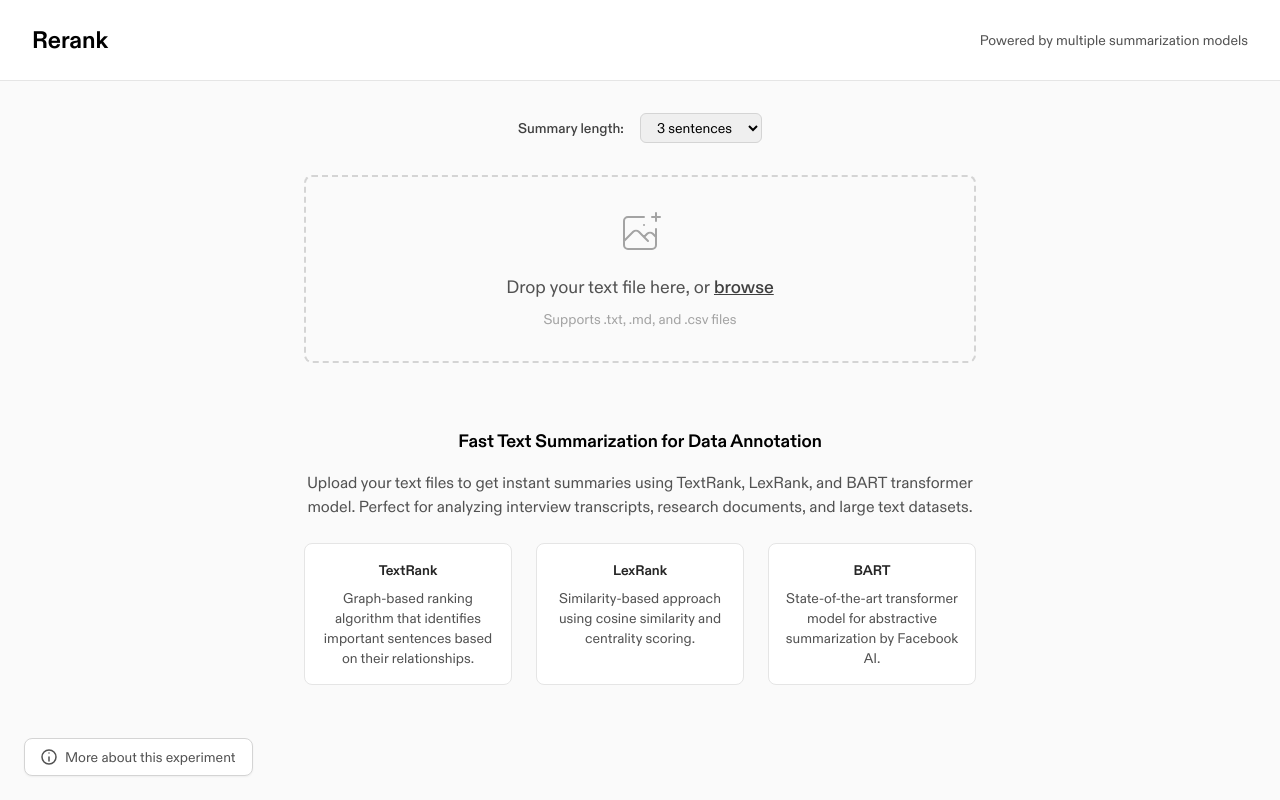
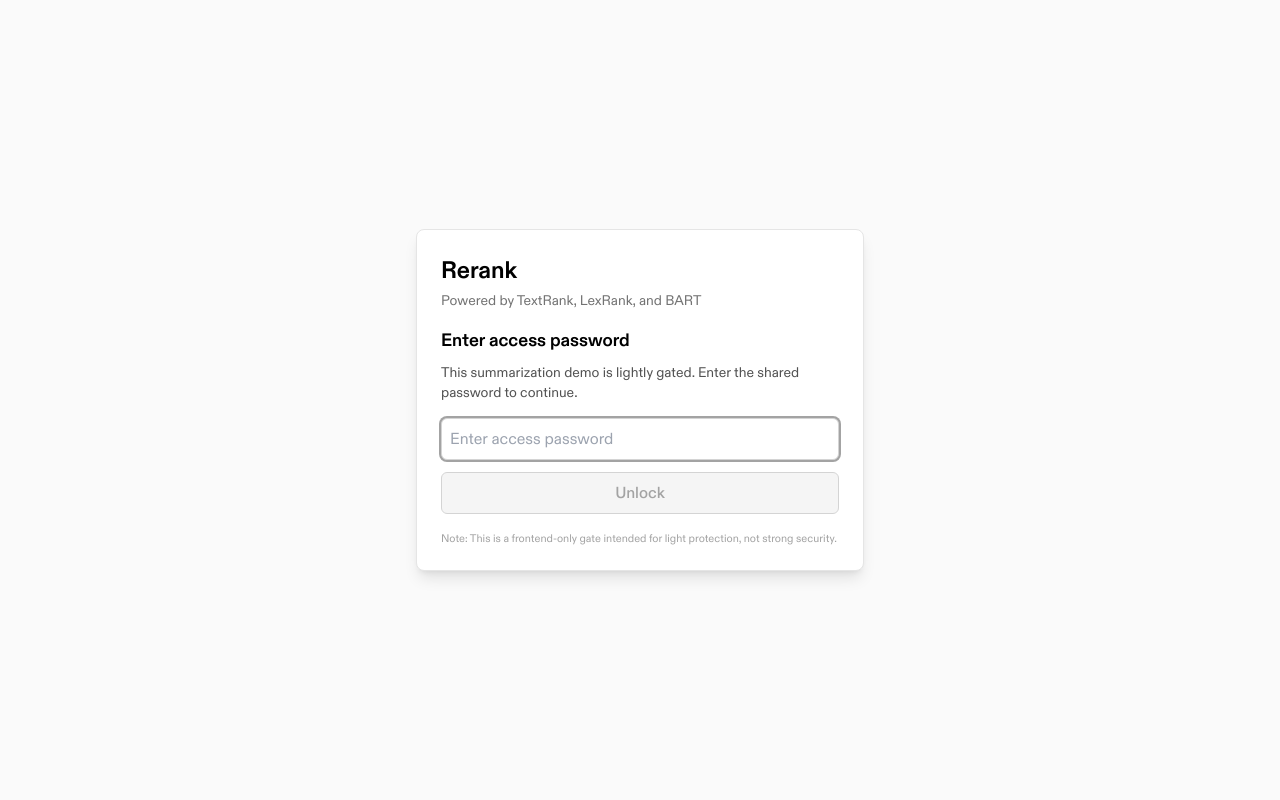
Before and after one commit to averyreyna/rerank, a React (Create React App) app: page / in a window 1280 px wide. Built offline with nearby package versions, Linux system fonts and the light colour scheme; the HTML template or start-up script is replaced by a standard one; what sentiment would draw is missing.

Commit message:
final updates

```diff
--- a/src/App.tsx
+++ b/src/App.tsx
@@ -3,12 +3,15 @@
 import SummaryResults from './components/SummaryResults';
 import InfoButton from './components/InfoButton';
 import ProjectModal from './components/ProjectModal';
+import PasswordGate from './components/PasswordGate';
 import {
   textRankSummarize,
   lexRankSummarize,
   bartSummarize,
   SummaryResult
 } from './utils/textSummarization';
+
+const ACCESS_FLAG_KEY = 'rerank_has_access';
 
 function App() {
   const [results, setResults] = useState<SummaryResult[]>([]);
@@ -17,6 +20,13 @@
   const [isProcessing, setIsProcessing] = useState<boolean>(false);
   const [numSentences, setNumSentences] = useState<number>(3);
   const [isModalOpen, setIsModalOpen] = useState<boolean>(false);
+  const [hasAccess, setHasAccess] = useState<boolean>(() => {
+    try {
+      return window.localStorage.getItem(ACCESS_FLAG_KEY) === 'true';
+    } catch {
+      return false;
+    }
+  });
 
   const handleFileSelect = useCallback(async (content: string, fileName: string) => {
     setIsProcessing(true);
@@ -43,6 +53,21 @@
       setIsProcessing(false);
     }
   }, [numSentences]);
+
+  if (!hasAccess) {
+    return (
+      <PasswordGate
+        onUnlock={() => {
+          setHasAccess(true);
+          try {
+            window.localStorage.setItem(ACCESS_FLAG_KEY, 'true');
+          } catch {
+            // Ignore localStorage errors; UI will still unlock for this session.
+          }
+        }}
+      />
+    );
+  }
 
   return (
     <div className="min-h-screen bg-grey-50 font-abc-diatype">
--- /dev/null
+++ b/src/components/PasswordGate.tsx
@@ -0,0 +1,101 @@
+import React, { useState } from 'react';
+
+interface PasswordGateProps {
+  onUnlock: () => void;
+}
+
+export default function PasswordGate({ onUnlock }: PasswordGateProps) {
+  const [password, setPassword] = useState('');
+  const [error, setError] = useState<string | null>(null);
+  const [isSubmitting, setIsSubmitting] = useState(false);
+
+  // CRA expects env vars to be prefixed with REACT_APP_
+  const expectedPassword =
+    // Prefer CRA-exposed variable, but keep a fallback for local dev/config mismatches.
+    process.env.REACT_APP_PASSWORD ||
+    (process.env as unknown as { REANK_PASSWORD?: string }).REANK_PASSWORD ||
+    'change-me-password';
+
+  const handleSubmit = async () => {
+    if (!password.trim()) return;
+
+    setIsSubmitting(true);
+    setError(null);
+
+    try {
+      if (password === expectedPassword) {
+        onUnlock();
+      } else {
+        setError('Incorrect password. Please try again.');
+      }
+    } finally {
+      setIsSubmitting(false);
+    }
+  };
+
+  const handleKeyDown: React.KeyboardEventHandler<HTMLInputElement> = (e) => {
+    if (e.key === 'Enter') {
+      e.preventDefault();
+      handleSubmit();
+    }
+  };
+
+  return (
+    <div className="min-h-screen bg-grey-50 flex items-center justify-center p-4">
+      <div className="bg-white rounded-lg shadow-lg max-w-md w-full p-6 border border-grey-200">
+        <div className="mb-4">
+          <h1 className="text-xl sm:text-2xl font-bold text-black leading-tight">
+            Rerank
+          </h1>
+          <p className="text-xs sm:text-sm text-grey-500 mt-1">
+            Powered by TextRank, LexRank, and BART
+          </p>
+        </div>
+
+        <h2 className="text-lg font-semibold mb-2 text-black">
+          Enter access password
+        </h2>
+
+        <p className="text-sm text-grey-600 mb-4">
+          This summarization demo is lightly gated. Enter the shared password
+          to continue.
+        </p>
+
+        <input
+          type="password"
+          className="w-full p-2 border border-grey-300 rounded-md mb-3 text-sm sm:text-base focus:outline-none focus:ring-2 focus:ring-grey-400"
+          placeholder="Enter access password"
+          value={password}
+          onChange={(e) => setPassword(e.target.value)}
+          onKeyDown={handleKeyDown}
+          autoFocus
+          aria-label="Access password"
+        />
+
+        {error && (
+          <p className="text-sm text-red-500 mb-3" role="alert">
+            {error}
+          </p>
+        )}
+
+        <button
+          onClick={handleSubmit}
+          disabled={isSubmitting || !password.trim()}
+          className={`w-full py-2 rounded-md border ${
+            isSubmitting || !password.trim()
+              ? 'border-grey-300 bg-grey-100 text-grey-400 cursor-not-allowed'
+              : 'border-blue-500 bg-blue-500 text-white hover:bg-blue-600'
+          } transition-colors focus:outline-none focus:ring-2 focus:ring-blue-400 font-medium`}
+          aria-label="Unlock Rerank"
+        >
+          {isSubmitting ? 'Checking...' : 'Unlock'}
+        </button>
+
+        <p className="mt-4 text-[11px] text-grey-400">
+          Note: This is a frontend-only gate intended for light protection, not
+          strong security.
+        </p>
+      </div>
+    </div>
+  );
+}
```
Also changed, not shown: 2 other files (tests, documents, lock files or other folders).
